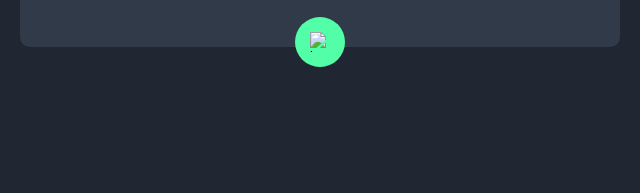
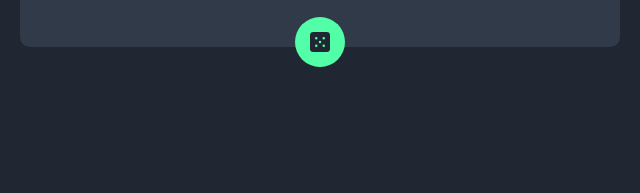
Before and after one commit to rajastra/Advice-generator-app, a plain HTML site: page index.html in a window 1280 px wide. Shown: the part 513-706 px from the top of the page, 320-960 px from the left. Drawn offline with Linux system fonts and the light colour scheme; the site is published under a folder, as on GitHub Pages, so addresses that start at the root find nothing.

Commit message:
update readme

```diff
--- a/index.html
+++ b/index.html
@@ -29,7 +29,7 @@
       </div>
       <span class="text-box__line"><i class="fa-solid fa-pause"></i></span>
       <!-- <i class="fa-solid fa-dice-five"></i> -->
-      <button href="#" class="round-button"><img src="/images/icon-dice.svg" alt="icon dice" /></button>
+      <button href="#" class="round-button"><img src="images/icon-dice.svg" alt="icon dice" /></button>
     </div>
   </main>
   <div class="attribution">
```
Also changed, not shown: 1 other file.
